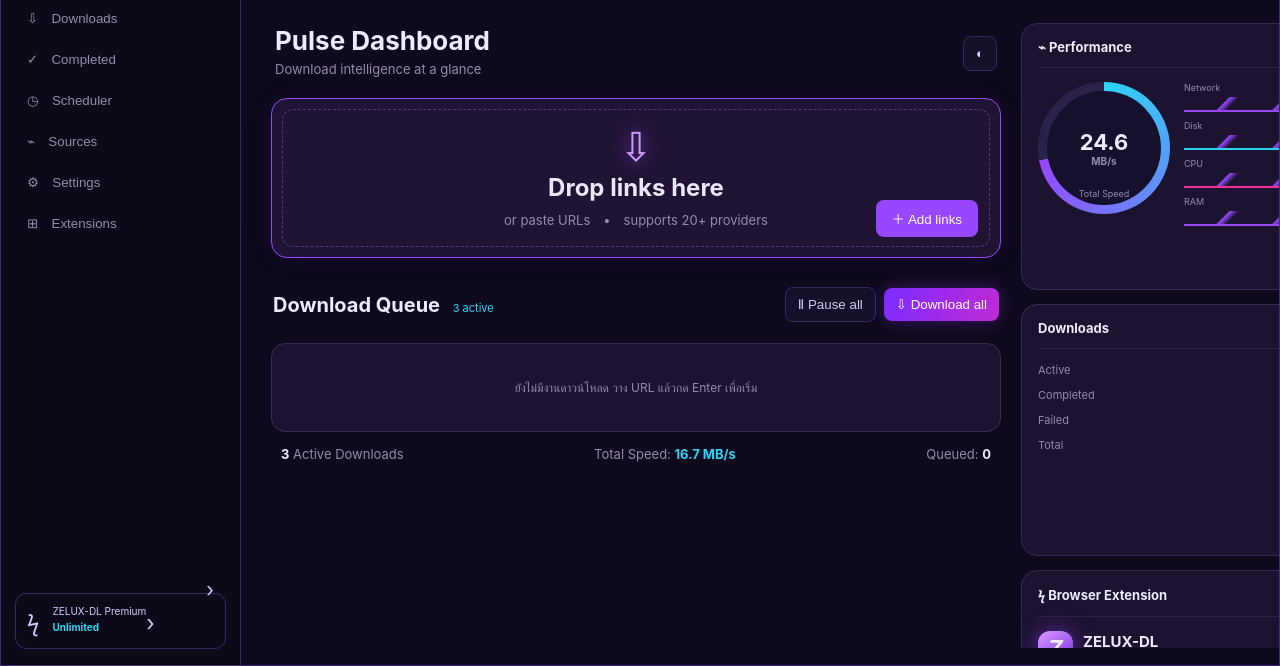
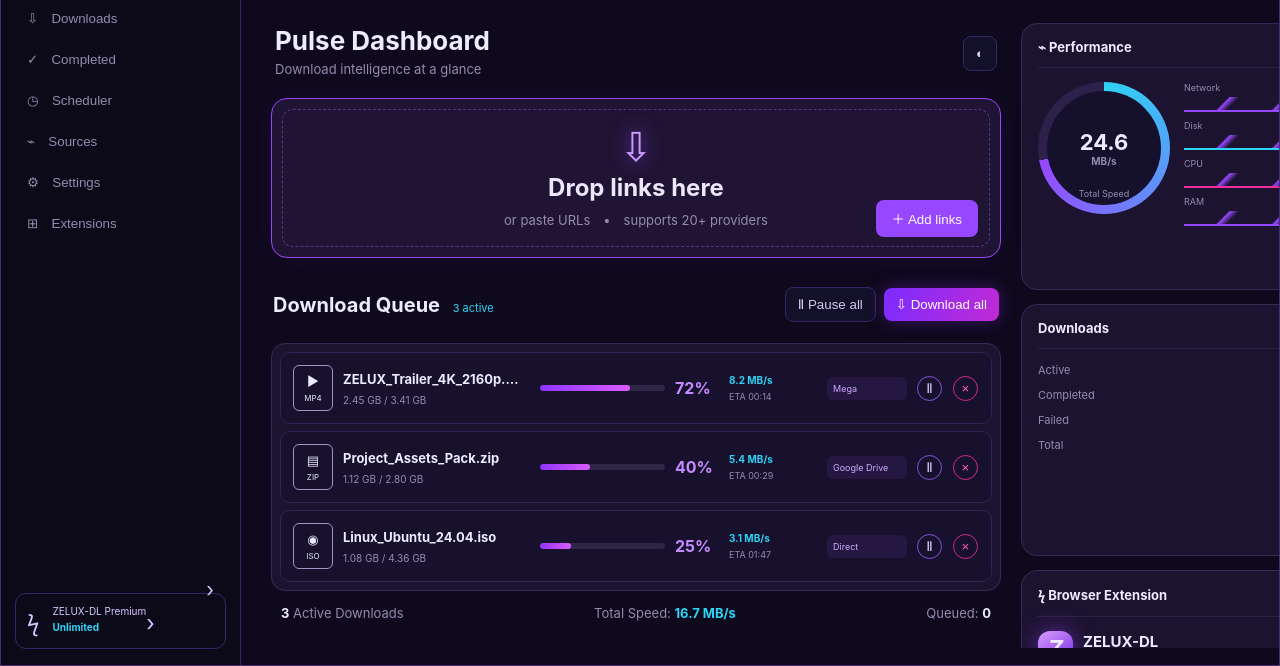
Before and after one commit to SMOKEx2/Zelux-DL, a browser extension: page desktop/index.html in a window 1280 px wide. Shown: the part 134-800 px from the top of the page. Drawn offline with Linux system fonts and the light colour scheme.

Commit message:
Revert "Replace desktop mock queue with real input state"
This reverts commit 1b5002e7469810bd7ebf5ba6a380431d5b0eeffa.

```diff
--- a/desktop/figma-alignment.css
+++ b/desktop/figma-alignment.css
@@ -1,4 +1,4 @@
 /* Geometry tokens from the ZELUX-DL Pulse Dashboard Figma frame (1440x900). */
 .side{width:240px}.top{margin-left:20px;margin-right:20px}.grid{padding-left:30px;padding-right:30px;gap:20px}.left{flex:0 0 730px;width:730px}.rail{width:390px;flex-basis:390px}.drop{width:730px;height:160px}.queue{width:730px}.panel{border-radius:16px}.perf{height:267px}.summary{height:252px}.ext{height:123px}.shell{height:100vh;min-height:0;overflow:hidden}.main{height:100vh;overflow:hidden}.grid{height:calc(100vh - 119px);overflow:hidden}body{background:#0E091C;font-family:Inter,"Segoe UI",system-ui,sans-serif}.panel,.queue{background:#1C1330;border-color:#382952}.drop{background:#1F1433}.queue-row{background:#21173B;border-color:#382952}.primary{background:#F233A6}.drop h2{font-size:24px;color:#EBE6FA}.queue-title h2{font-size:20px}.queue-row{min-height:66px}
-.window-chrome{position:fixed;z-index:20;inset:0 0 auto 0;height:30px;display:flex;align-items:center;justify-content:space-between;padding-left:14px;color:#cfc4e8;font-size:11px;background:#160b2b;border-bottom:1px solid #3b2370;-webkit-app-region:drag}.window-chrome div{display:flex;height:100%;-webkit-app-region:no-drag}.window-chrome button{width:46px;border:0;background:transparent;color:#d9cdf0;font-size:16px}.window-chrome button:hover{background:#31204f}.window-chrome button:last-child:hover{background:#b42372}.top{margin-top:48px}.grid{padding-top:26px;height:calc(100vh - 149px)}.drop.input-open input{opacity:1;z-index:3;width:min(420px,70%);height:38px;padding:0 12px;border:1px solid #8c40ff;border-radius:8px;background:#0e091c;color:#ebe6fa;font:inherit;outline:none}.drop.input-open input:focus{box-shadow:0 0 0 3px #8c40ff33}.empty{padding:28px 12px;text-align:center;color:#948cad;font-size:12px}
+.window-chrome{position:fixed;z-index:20;inset:0 0 auto 0;height:30px;display:flex;align-items:center;justify-content:space-between;padding-left:14px;color:#cfc4e8;font-size:11px;background:#160b2b;border-bottom:1px solid #3b2370;-webkit-app-region:drag}.window-chrome div{display:flex;height:100%;-webkit-app-region:no-drag}.window-chrome button{width:46px;border:0;background:transparent;color:#d9cdf0;font-size:16px}.window-chrome button:hover{background:#31204f}.window-chrome button:last-child:hover{background:#b42372}.top{margin-top:48px}.grid{padding-top:26px;height:calc(100vh - 149px)}
 @media(max-width:1200px){.left{flex-basis:auto;width:auto}.rail{width:280px;flex-basis:280px}.drop,.queue{width:auto}}
--- a/desktop/renderer.js
+++ b/desktop/renderer.js
@@ -1,15 +1,15 @@
 const alignment=document.createElement('link'); alignment.rel='stylesheet'; alignment.href='figma-alignment.css'; document.head.appendChild(alignment);
 const chrome=document.createElement('div'); chrome.className='window-chrome'; chrome.innerHTML='<span>ZELUX-DL Pulse</span><div><button data-win="minimize">—</button><button data-win="maximize">□</button><button data-win="close">×</button></div>'; document.body.prepend(chrome); chrome.querySelectorAll('[data-win]').forEach(b=>b.onclick=()=>window.zelux?.window?.[b.dataset.win]?.());
-const items=[];
+const items=[['ZELUX_Trailer_4K_2160p.mp4','2.45 GB / 3.41 GB',72,'8.2 MB/s','00:14','Mega','red'],['Project_Assets_Pack.zip','1.12 GB / 2.80 GB',40,'5.4 MB/s','00:29','Google Drive','green'],['Linux_Ubuntu_24.04.iso','1.08 GB / 4.36 GB',25,'3.1 MB/s','01:47','Direct','cyan']];
 const pendingUrls=[];
 const queue=document.querySelector('#queue');
-function draw(){queue.innerHTML=items.length?items.map((x,i)=>`<article class="row"><div class="file">⇩<small>URL</small></div><div class="info"><strong>${x[0]}</strong><span>${x[1]}</span></div><div class="track"><i style="width:${x[2]}%"></i></div><b class="pct">${x[2]}%</b><div class="speed"><b>${x[3]}</b><span>ETA ${x[4]}</span></div><span class="provider">${x[5]}</span><button class="pause">Ⅱ</button><button class="cancel">×</button></article>`).join(''):'<div class="empty">ยังไม่มีงานดาวน์โหลด วาง URL แล้วกด Enter เพื่อเริ่ม</div>';
+function draw(){queue.innerHTML=items.map((x,i)=>`<article class="row"><div class="file">${i===0?'▶':i===1?'▤':'◉'}<small>${i===0?'MP4':i===1?'ZIP':'ISO'}</small></div><div class="info"><strong>${x[0]}</strong><span>${x[1]}</span></div><div class="track"><i style="width:${x[2]}%"></i></div><b class="pct">${x[2]}%</b><div class="speed"><b>${x[3]}</b><span>ETA ${x[4]}</span></div><span class="provider">${x[5]}</span><button class="pause">Ⅱ</button><button class="cancel">×</button></article>`).join('');
  queue.querySelectorAll('.cancel').forEach(b=>b.onclick=()=>{b.closest('.row').remove();const n=queue.children.length;document.querySelector('#active').textContent=n;document.querySelector('#count').textContent=n+' active'});
  queue.querySelectorAll('.pause').forEach(b=>b.onclick=()=>b.classList.toggle('paused'));
 }
 draw();
-document.querySelector('#add').onclick=()=>{const drop=document.querySelector('#drop');const i=document.querySelector('#url');drop.classList.add('input-open');i.focus()};
-document.querySelector('#url').onkeydown=async e=>{if(e.key==='Enter'){const url=e.target.value.trim();if(!/^https?:\/\//i.test(url)) return;pendingUrls.push(url);items.push([url.split('/').pop()||url,url,0,'Starting…','—','Direct','']);draw();e.target.value='';e.target.parentElement.classList.remove('input-open');document.querySelector('#queued').textContent=pendingUrls.length;document.querySelector('#count').textContent=`${items.length} active`;try{await window.zelux?.startDownload?.([url]);}catch(err){document.querySelector('.ready').textContent='● Error';}}};
+document.querySelector('#add').onclick=()=>{const i=document.querySelector('#url');i.style.opacity=1;i.focus()};
+document.querySelector('#url').onkeydown=async e=>{if(e.key==='Enter'){const url=e.target.value.trim();if(!/^https?:\/\//i.test(url)) return;pendingUrls.push(url);e.target.value='';document.querySelector('#queued').textContent=pendingUrls.length;try{await window.zelux?.startDownload?.([url]);}catch(err){document.querySelector('.ready').textContent='● Error';}}};
 document.querySelector('#pauseAll').onclick=e=>{e.currentTarget.textContent=e.currentTarget.textContent.includes('Pause')?'▶ Resume all':'Ⅱ Pause all';queue.querySelectorAll('.pause').forEach(b=>b.classList.toggle('paused'))};
 document.querySelector('#all').onclick=e=>{e.currentTarget.textContent='✓ Downloading';setTimeout(()=>e.currentTarget.textContent='⇩ Download all',1200)};
 document.querySelector('#capture').onclick=e=>{e.currentTarget.textContent='✓ Link captured';setTimeout(()=>e.currentTarget.textContent='＋ Capture link',1200)};
```
